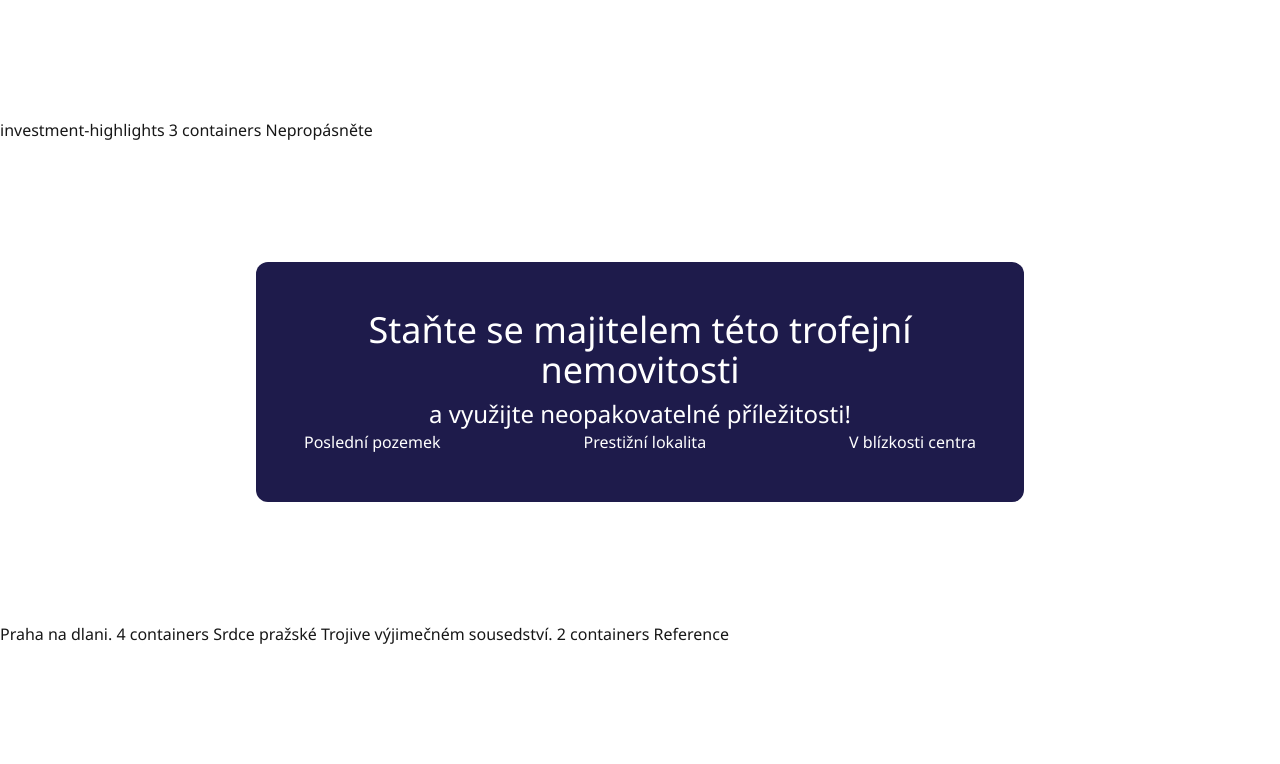
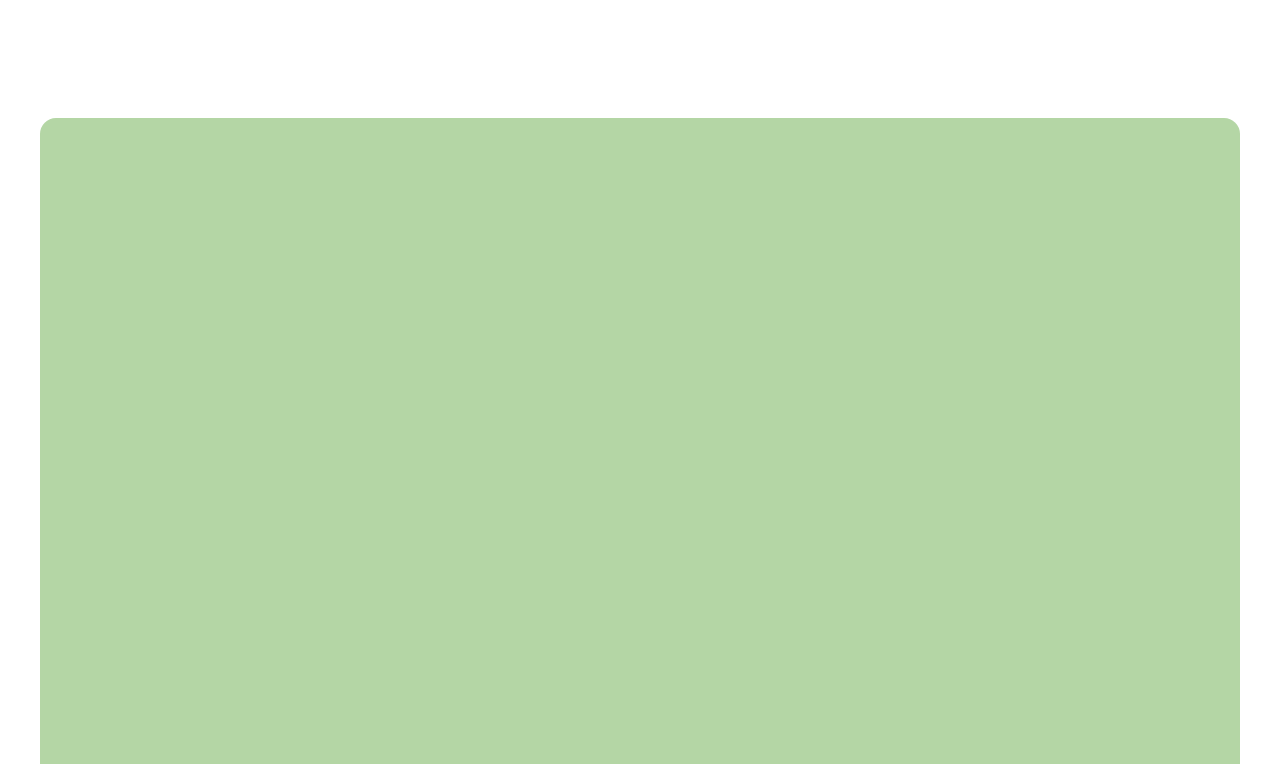
Before and after one commit to violinie/investujdopole2.1, a Next.js app: page / in a window 1280 px wide. Shown: the part 558-1322 px from the top of the page. Built offline with nearby package versions, Linux system fonts and the light colour scheme.

Commit message:
add video section

```diff
--- a/src/app/page.tsx
+++ b/src/app/page.tsx
@@ -28,6 +28,10 @@ export default function Home() {
 				<div className="text-center text-[#757575] text-2xl font-normal0">Objevte jedinečnou příležitost vlastnit poslední pozemek<br/> této velikosti a exkluzivity v Praze-Troji.</div>
 			</div>
 			<Btn text="Chci poslední pozemek" iconPosition="left" icon={<Image src="/icon-flash.svg" alt="Flash Icon" width={22} height={23} />}  />
+		</section>
+
+		<section className="max-w-[1200px] self-center rounded-2xl">
+			<div className="bg-[#b4d6a5] w-[1200px] rounded-2xl h-[679px]">{/*TODO VIDEO*/}</div>
 		</section>
 {/*
 			<h1 className="text-4xl font-bold text-center py-4">
```
